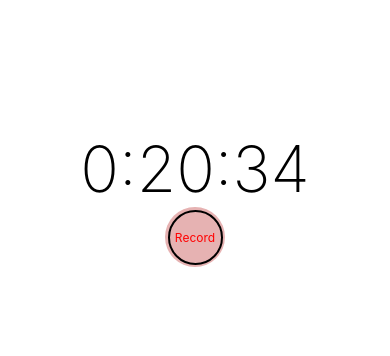
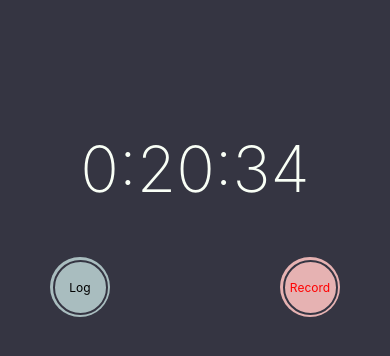
Before and after one commit to LordOrbnauticus/timerApp, a React Native app: screen / in a window 390 px wide. Shown: the top 356 px of the page. Built offline with nearby package versions, Linux system fonts and the light colour scheme.

Commit message:
button alignment

```diff
--- a/App.js
+++ b/App.js
@@ -10,12 +10,23 @@ const DATA = {
   log: [ 1234, 2345, 3456, 4567]
 }
 
+const AlignButtons = ({ children }) => {
+  return (
+    <View style={styles.buttonRow}>
+      { children }
+    </View>
+  )
+}
+
 export default class App extends Component {
   render() {
     return (
       <View style={styles.container}>
         <Timer interval={DATA.timer}/>
-        <RoundButton title='Record' color='#FF0000' background='#E6B2B2'/>
+        <AlignButtons>
+          <RoundButton title='Log' color='black' background='#A9BDBF' />
+          <RoundButton title='Record' color='#FF0000' background='#E6B2B2'/>
+        </AlignButtons>
       </View>
     );
   }
@@ -24,9 +35,15 @@ export default class App extends Component {
 const styles = StyleSheet.create({
   container: {
     flex: 1,
-    backgroundColor: '#FFFFFF',
+    backgroundColor: '#353542',
     alignItems: 'center',
     paddingTop: 130,
     fontFamily: 'Roboto'
   },
+  buttonRow: {
+    padding: 50,
+    flexDirection: 'row',
+    alignSelf: 'stretch',
+    justifyContent: 'space-between'
+  },
 });
--- a/Front-end/src/components/roundButton/roundbutton.js
+++ b/Front-end/src/components/roundButton/roundbutton.js
@@ -27,6 +27,7 @@ const styles = StyleSheet.create({
         height: 55,
         borderRadius: 35,
         borderWidth: 2,
+        borderColor: '#353542',
         justifyContent: 'center',
         alignItems: 'center',
     },
--- a/Front-end/src/components/timer/timer.js
+++ b/Front-end/src/components/timer/timer.js
@@ -14,7 +14,7 @@ const Timer = ({ interval }) => {
 
 const styles = StyleSheet.create({
     timer: {
-        color: 'black',
+        color: '#F9FFF6',
         fontSize: 64,
         fontWeight: '200',
       },
```
